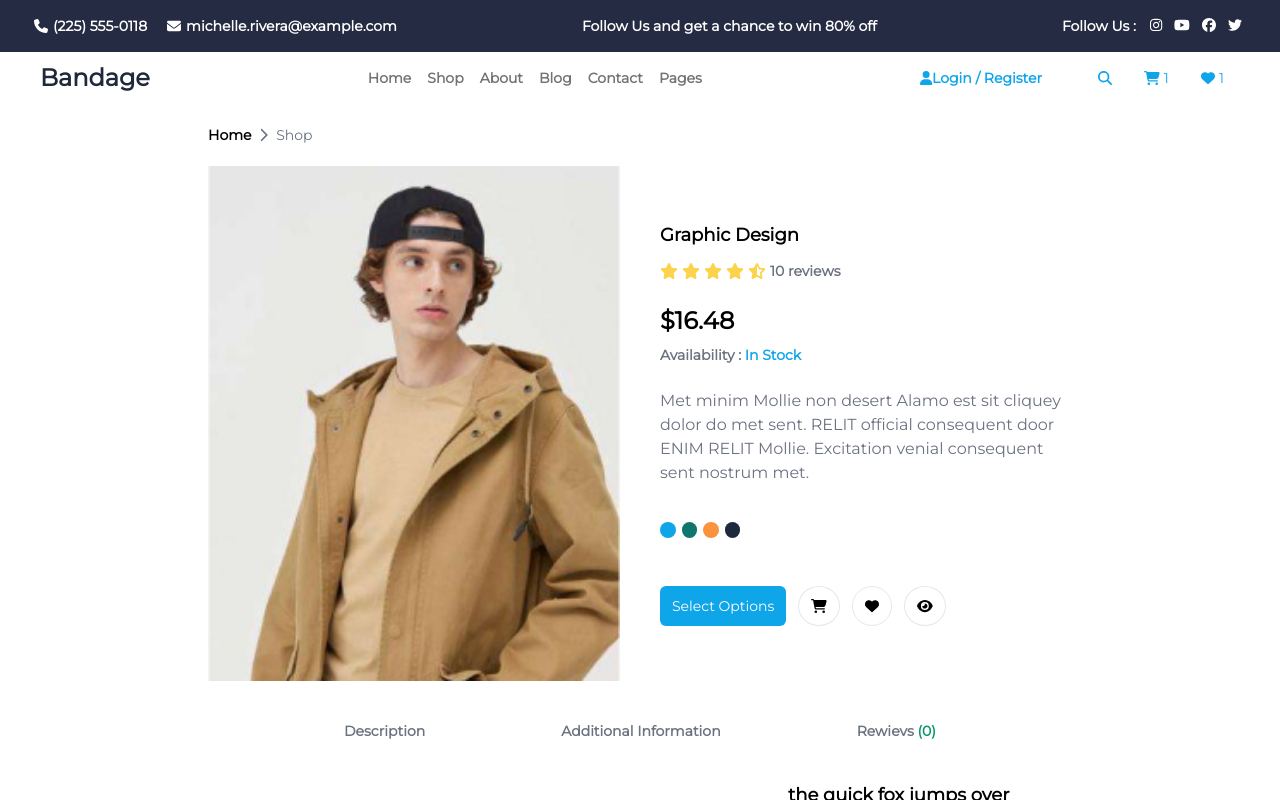
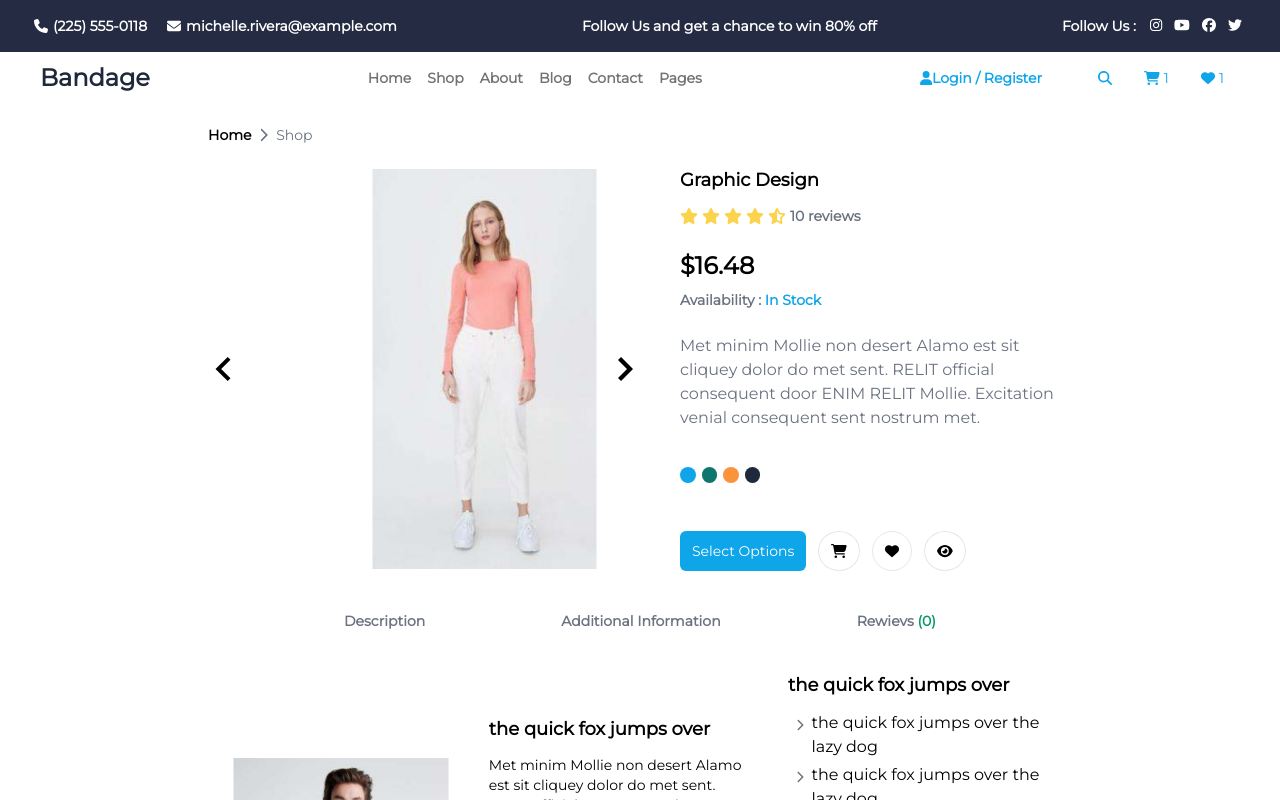
Before and after one commit to hazaldogan/E-commerceWebsites, a React (Create React App) app in the folder e-commerce/: page /product/0 in a window 1280 px wide. Shown: the top 800 px of the page. Built offline with nearby package versions, Linux system fonts and the light colour scheme; a web font is replaced by a local one.

Commit message:
product image slide added

```diff
--- a/e-commerce/src/assets/imageData.js
+++ b/e-commerce/src/assets/imageData.js
@@ -127,4 +127,5 @@ export const imageData = {
   postaicon,
   locationicon,
   arrow,
+  productslide: [product1, product3],
 };
--- a/e-commerce/src/components/ContactForm.js
+++ b/e-commerce/src/components/ContactForm.js
@@ -40,10 +40,12 @@ export default function App() {
   };
 
   return (
-    <div className="flex flex-wrap gap-10 border border-gray-400 rounded-md p-14 justify-center items-center my-20 ">
+    <div className="flex bg-sky-500 justify-center items-center my-20 -mx-52 text-white">
+      <div className="w-[50%]">
+        <h2 className="font-bold text-3xl">CONTACT US</h2>
+      </div>
+      <div className="w-[50%] p-20">
         <form onSubmit={handleSubmit(onFormSubmit)}>
-        <label className="d-block">
-          Adınız:
           <input
             type="text"
             {...register("fullName", {
@@ -54,11 +56,7 @@ export default function App() {
               },
             })}
           />
-        </label>
           {errors.fullName && <div> {errors.fullName.message} </div>}
-
-        <label className="d-block">
-          Email Adresiniz:
           <input
             type="email"
             {...register("email", {
@@ -70,10 +68,7 @@ export default function App() {
               },
             })}
           />
-        </label>
           {errors.email && <div> {errors.email.message} </div>}
-        <label className="d-block">
-          Telefon Numaranız:
           <input
             type="number"
             placeholder="05555555555"
@@ -82,16 +77,13 @@ export default function App() {
               validate: { phoneNumberValidation },
             })}
           />
-        </label>
           {errors.phoneNumber && <div> {errors.phoneNumber.message} </div>}
-        <label className="d-block">
-          Notunuz:
           <input type="text" {...register("message")} />
-        </label>
           <button disabled={!isValid} type="submit">
             Gönder
           </button>
         </form>
       </div>
+    </div>
   );
 }
--- a/e-commerce/src/pages/ContactUs.js
+++ b/e-commerce/src/pages/ContactUs.js
@@ -114,7 +114,6 @@ export default function ContactUs() {
           Try it free now
         </button>
       </div>
-      <ContactForm />
     </div>
   );
 }
--- a/e-commerce/src/pages/Product.js
+++ b/e-commerce/src/pages/Product.js
@@ -1,3 +1,6 @@
+import React from "react";
+import { Slide } from "react-slideshow-image";
+import "react-slideshow-image/dist/styles.css";
 import { data } from "../data";
 import { FontAwesomeIcon } from "@fortawesome/react-fontawesome";
 import {
@@ -11,9 +14,25 @@ import {
 import { useParams } from "react-router-dom/cjs/react-router-dom.min";
 import ProductCard from "../components/ProductCard";
 import Logos from "../components/shop/Logos";
+import { imageData } from "../assets/imageData";
 
 export default function Products() {
   const { id } = useParams();
+  const spanStyle = {
+    padding: "20px",
+    background: "#efefef",
+    color: "#000000",
+  };
+
+  const divStyle = {
+    display: "flex",
+    alignItems: "center",
+    justifyContent: "center",
+    backgroundSize: "contain",
+    backgroundPosition: "center",
+    backgroundRepeat: "no-repeat",
+    height: "400px",
+  };
   return (
     <div className="mx-52">
       <div className="flex items-center my-4">
@@ -27,7 +46,19 @@ export default function Products() {
       </div>
       <div className="flex gap-10 justify-center items-center">
         <div className="w-[50%]">
-          <img className="w-full" src={data.productListDetail[id].image} />
+          {/* <img className="w-full" src={data.productListDetail[id].image} /> */}
+          <Slide>
+            {imageData.productslide.map((slideImage, index) => (
+              <div key={index}>
+                <div
+                  style={{
+                    ...divStyle,
+                    backgroundImage: `url(${slideImage})`,
+                  }}
+                ></div>
+              </div>
+            ))}
+          </Slide>
         </div>
         <div className="flex flex-col items-start text-start w-[50%] gap-3">
           <h2 className="font-bold text-lg">
```
Lines whose indentation alone changed are shown as unchanged.
